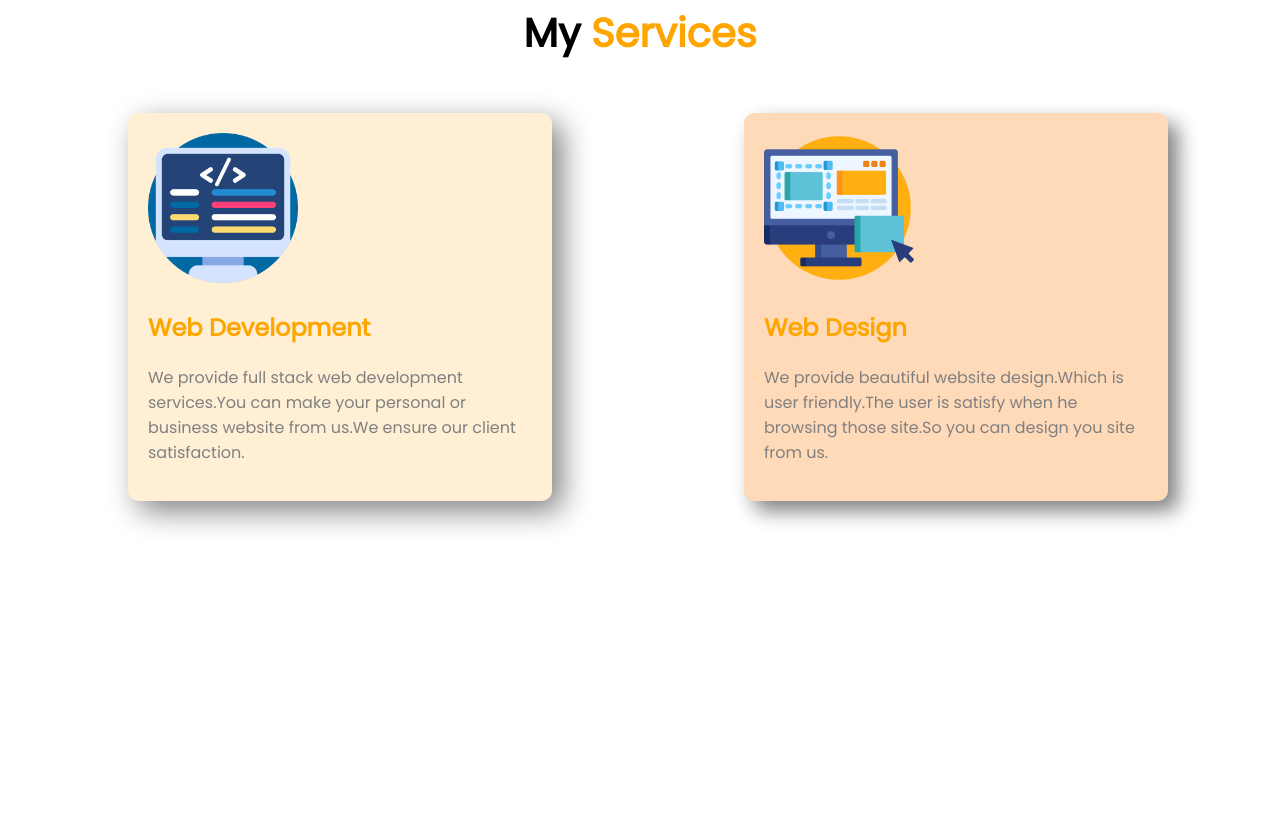
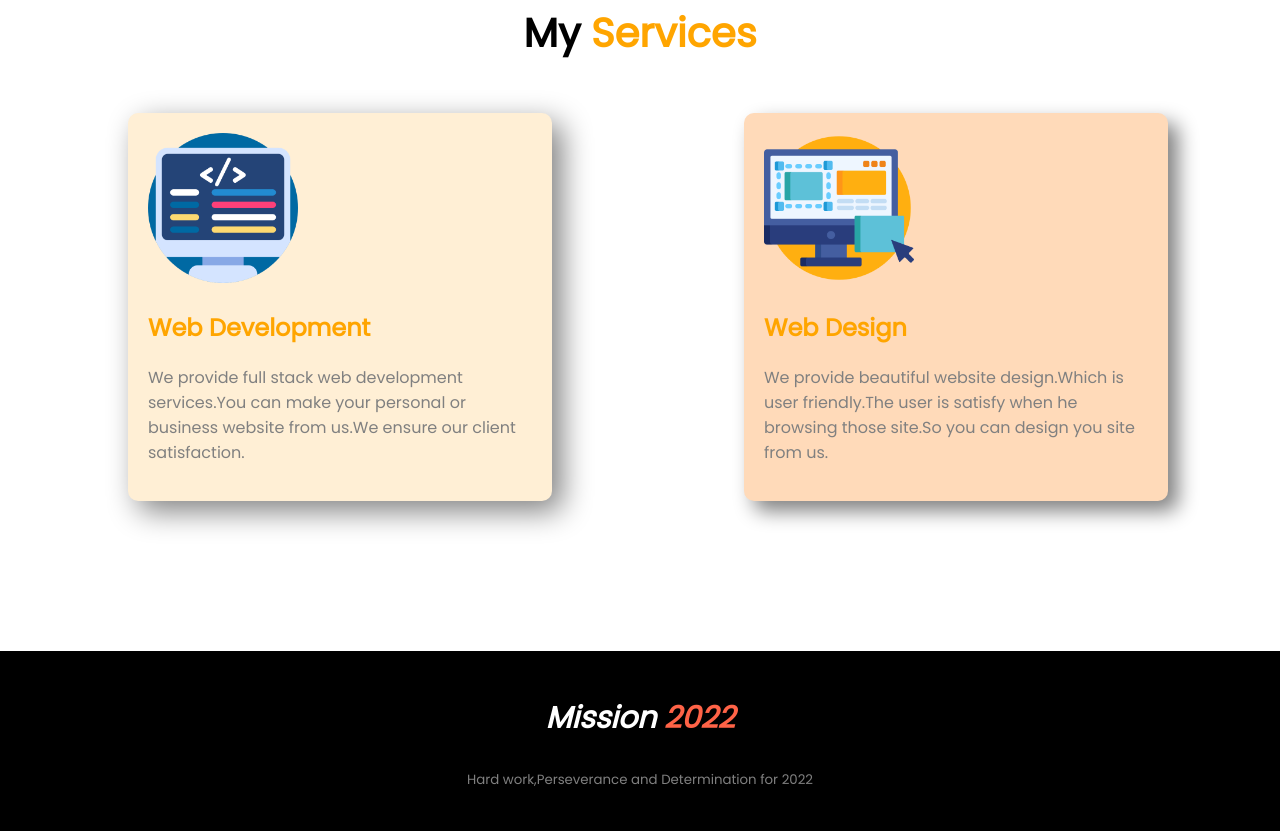
Before and after one commit to Hasanat902/my-mission-2022, a plain HTML site: page index.html in a window 1280 px wide. Shown: the part 2200-3031 px from the top of the page. Before the commit the page ends 2801 px from the top, so only its background shows below. Drawn offline with Linux system fonts and the light colour scheme.

Commit message:
footer added

```diff
--- a/index.html
+++ b/index.html
@@ -92,6 +92,11 @@
         </div>
     </section>
 
+    <footer>
+        <h2><i><span class="footer-mission">Mission</span> <span class="footer-year">2022</span></i></h2>
+        <small class="footer-para">Hard work,Perseverance and Determination for 2022</small>
+    </footer>
+
 
 
 </body>
--- a/style.css
+++ b/style.css
@@ -145,7 +145,7 @@ body{
     margin-bottom: 30px;
 }
 .services-section{
-    margin-bottom: 100px;
+    margin-bottom: 150px;
 }
 .services-section h1{
     text-align: center;
@@ -180,3 +180,21 @@ body{
 .web-para{
     color: gray;
 }
+footer{
+    background-color: black;
+    text-align: center;
+    padding-top: 20px;
+    padding-bottom: 40px;
+}
+footer h2{
+    font-size: 30px;
+}
+.footer-mission{
+    color: white;
+}
+.footer-year{
+    color: tomato;
+}
+.footer-para{
+    color: grey;
+}
```
